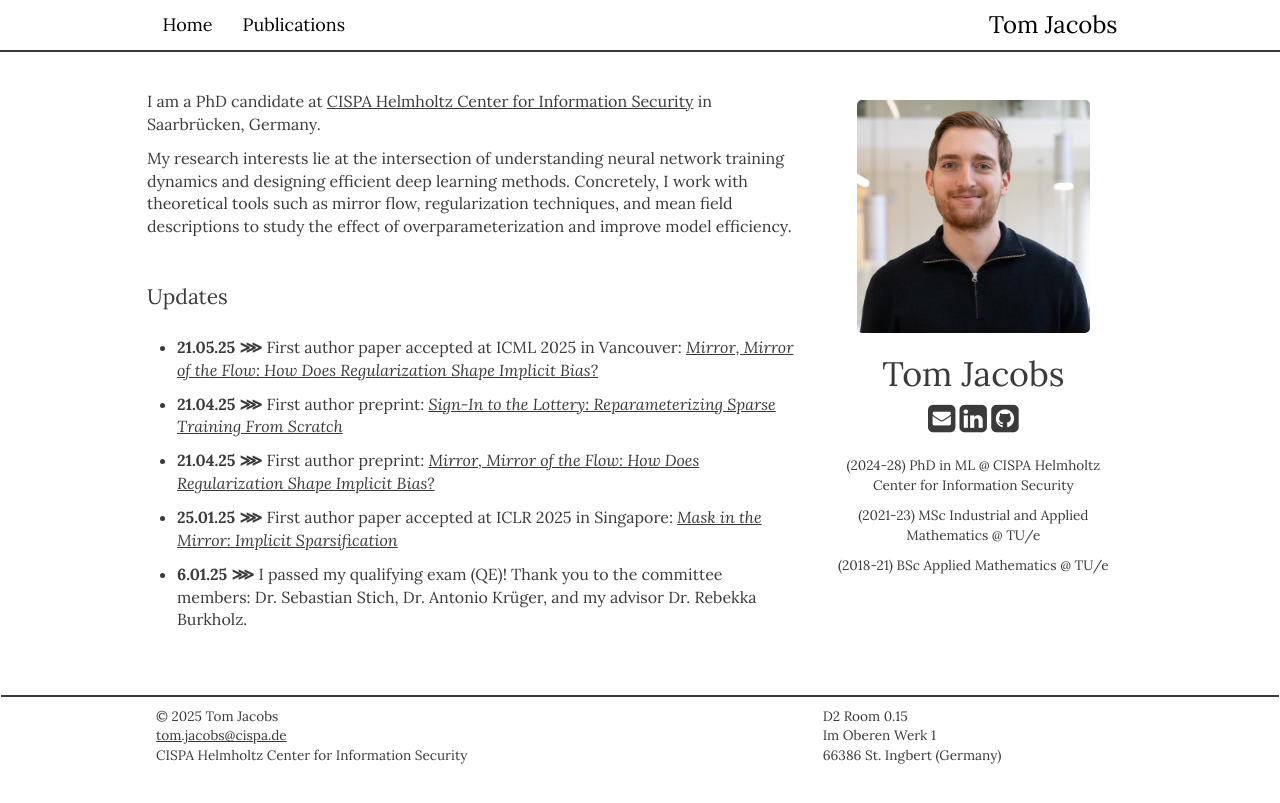
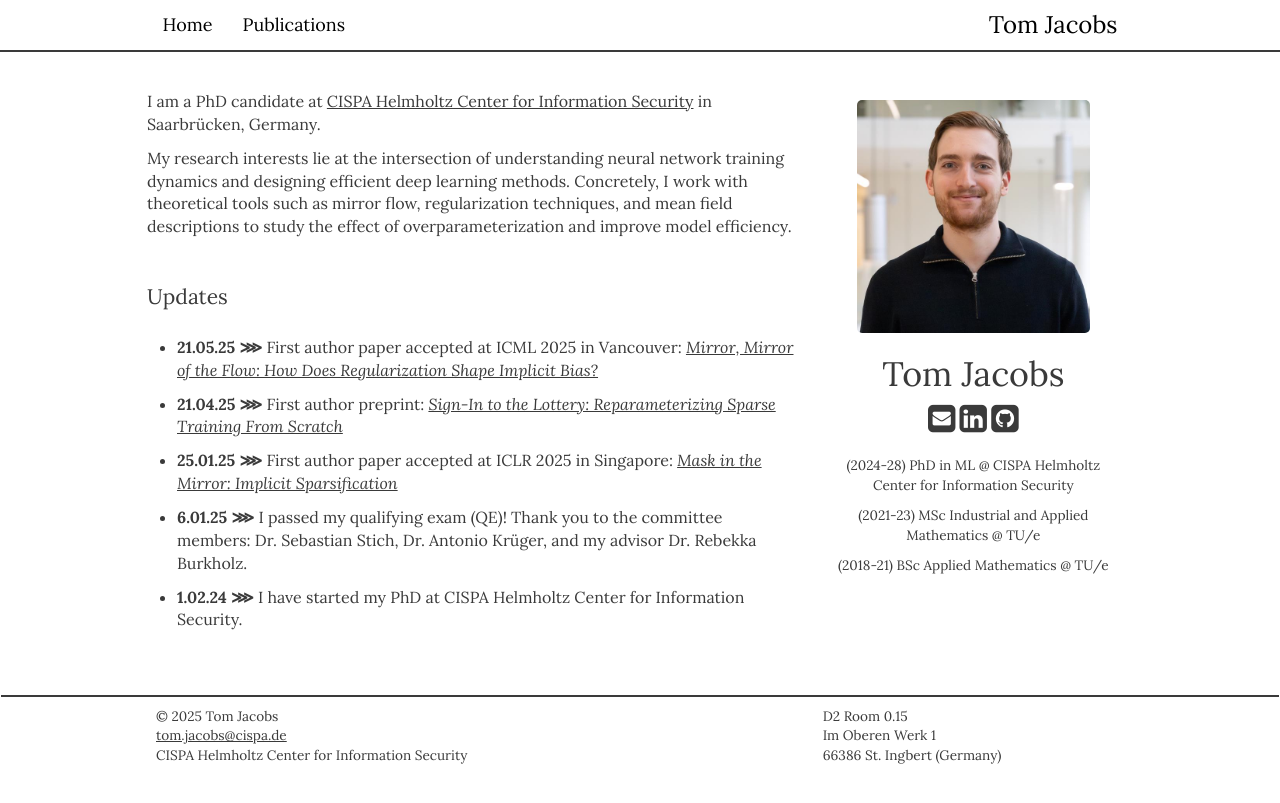
Before and after one commit to TomJacobs05/tomjacobs05.github.io, a Jekyll site: the page built from _pages/home.md, in a window 1280 px wide. Shown: the top 803 px of the page. Built offline with Jekyll 4.4.1, drawn with Linux system fonts in a browser that asks for light colours; nearby versions of some CDN libraries; a style sheet for code colours, icons or effects is not loaded.

Commit message:
Update news.yml

```diff
--- a/_data/news.yml
+++ b/_data/news.yml
@@ -3,9 +3,6 @@
 
 - date: 21.04.2025
   description: "First author preprint: *[Sign-In to the Lottery: Reparameterizing Sparse Training From Scratch](https://arxiv.org/abs/2504.12801)*"
-
-- date: 21.04.2025
-  description: "First author preprint: *[Mirror, Mirror of the Flow: How Does Regularization Shape Implicit Bias?](https://arxiv.org/abs/2504.12883)*"
 
 - date: 25.01.2025
   description: "First author paper accepted at ICLR 2025 in Singapore: *[Mask in the Mirror: Implicit Sparsification](https://openreview.net/forum?id=U47ymTS3ut)*"
```
